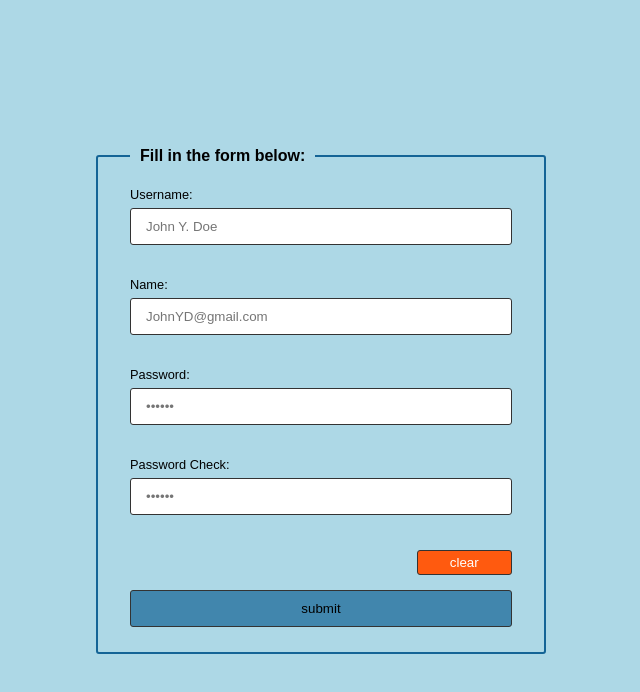
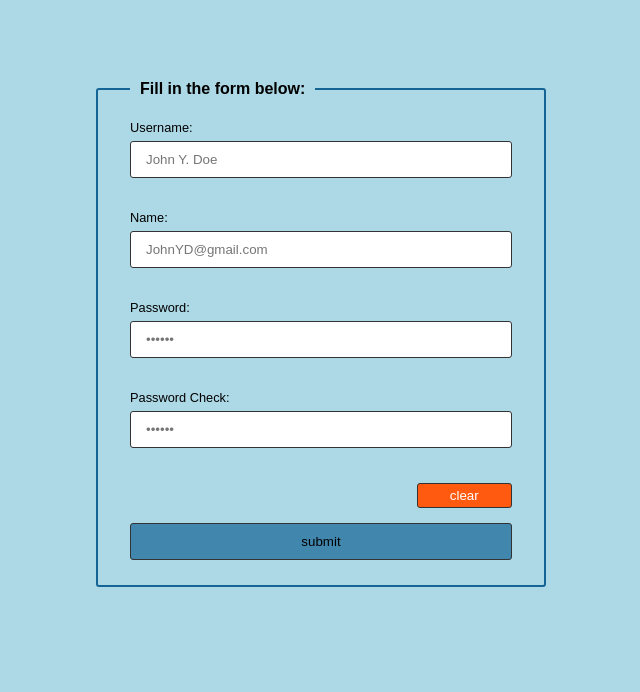
Before and after one commit to mukhtarB/JavaScript_Form_Validation, a plain HTML site: page index.html in a window 1280 px wide. Shown: the whole page, without its empty margins (319-959 px from the left). Drawn offline with Linux system fonts and the light colour scheme.

Commit message:
Update style.css
Updated css styling to fix bugs.

```diff
--- a/css/style.css
+++ b/css/style.css
@@ -9,8 +9,7 @@
 	font-family:'Open-Sans', sans-serif;
 }
 body{
-	display:flex;
-	color:#000;
+	background-color:lightblue;
 }
 #container{
 	width:100vw;
@@ -22,6 +21,7 @@ body{
 }
 #form-box{
 	width:450px;
+	height:80%;
 }
 fieldset{
 	padding:20px 32px;
```
